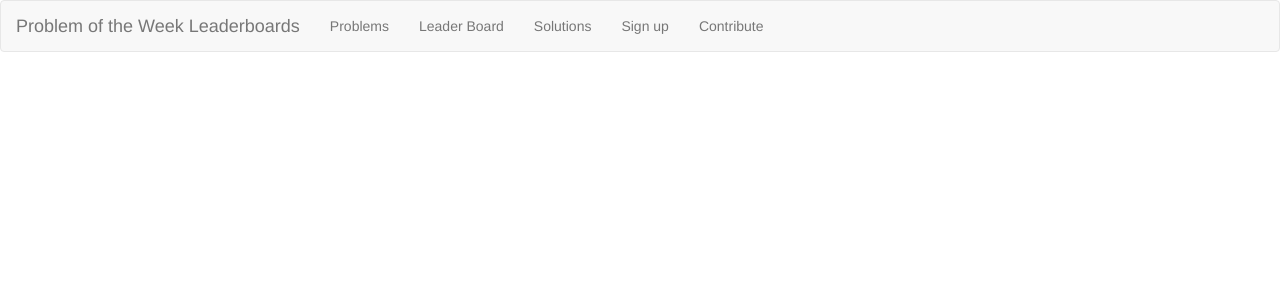
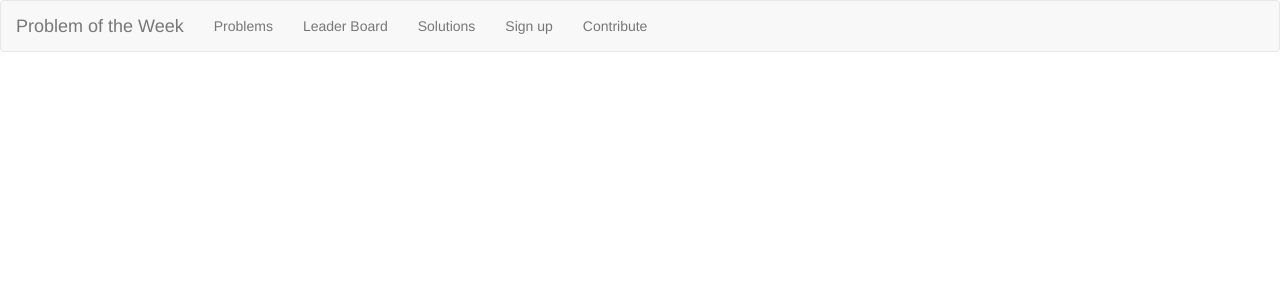
Before and after one commit to Quinny/uWindsor-POTW-Leaderboard, a Django app: template templates/staticpages/header.html in a window 1280 px wide. Shown: the top 300 px of the page. Run offline with Django 3.2, Linux system fonts and the light colour scheme; the template is opened without the code that fills it, so the values that code supplies are empty; some libraries are stand-ins or nearby versions.

Commit message:
Update header.html
Changed 'Problem of the Week Leaderboards' to  'Problem of the Week'

```diff
--- a/templates/staticpages/header.html
+++ b/templates/staticpages/header.html
@@ -24,7 +24,7 @@
       <span class="icon-bar"></span>
       <span class="icon-bar"></span>
     </button>
-    <a class="navbar-brand" href="/">Problem of the Week Leaderboards</a>
+    <a class="navbar-brand" href="/">Problem of the Week</a>
   </div>
   <div id="navbar" class="navbar-collapse collapse">
     <ul class="nav navbar-nav">
```
